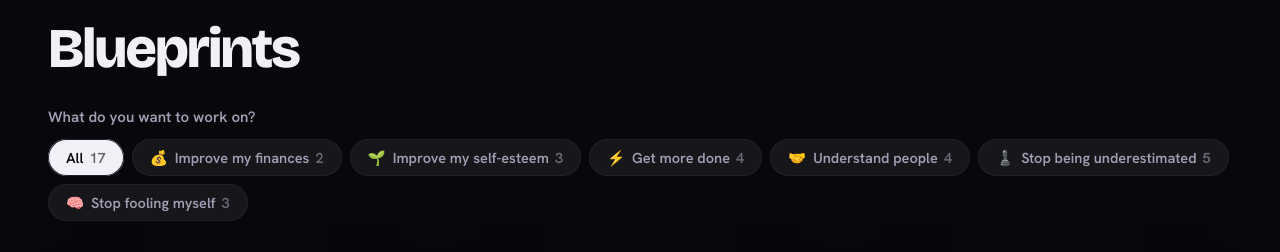
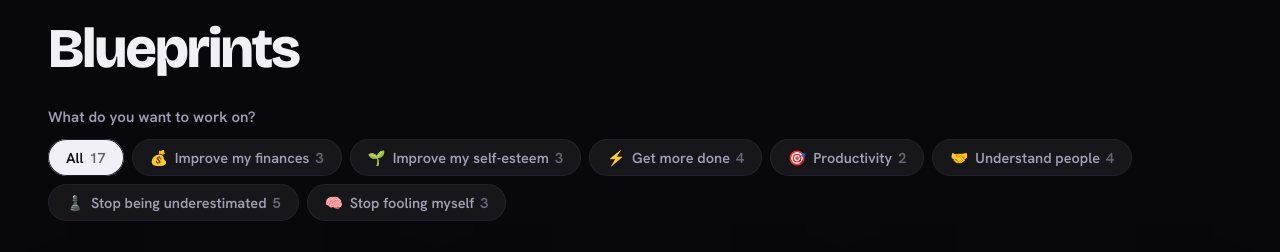
Before and after one commit to sheyenneproduction-eng/antidote-site, a plain HTML site: page library.html in a window 1280 px wide. Shown: the part 1000-1252 px from the top of the page. Drawn offline with nearby package versions, Linux system fonts and the light colour scheme; grey boxes are pictures that could not be loaded.

Commit message:
Blueprints : Money Mastery dans Improve my finances, nouvel onglet Productivity (Shortyear, Habits Dashboard)
Co-Authored-By: Claude Opus 5.5 <noreply@anthropic.com>

```diff
--- a/library.html
+++ b/library.html
@@ -7,25 +7,35 @@
 <script src="data.js?v=20"></script><script src="site.js?v=20"></script>
 <script>
 var rest = P.filter(function (p) { return p.c !== 'systems'; }), free = P.filter(function (p) { return !p.pr; }).length;
+// L’app Shortyear, proposée sous « Productivity » (demande de Sheyenne du 21/11/2026)
+var SY = { s: 'shortyear', c: 'app' };
+function syCard() {
+  var u = SHORTYEAR + '/?ref=antidote-library';
+  return '<article class="k" data-c="app" data-s="shortyear"><a href="' + u + '"' + EXT + ' aria-label="Shortyear"><div class="th"><img src="https://shortyear.com/img/og.png" alt="" loading="lazy"></div></a>' +
+    '<a class="slip" href="' + u + '"' + EXT + '>Our app · Free trial →</a><h3><a href="' + u + '"' + EXT + '>Shortyear</a></h3><p>The goals planner app</p></article>';
+}
 // Blueprints classés par besoin (validé par Sheyenne le 21/11/2026). Un blueprint peut être dans plusieurs besoins.
 var NEEDS = [
-  ["💰", "Improve my finances", ["fix-your-money-mindset", "think-and-grow-rich"]],
+  ["💰", "Improve my finances", ["money-mastery-system", "fix-your-money-mindset", "think-and-grow-rich"]],
   ["🌱", "Improve my self-esteem", ["stop-getting-in-your-own-way", "become-truly-effective", "rewire-your-habits"]],
   ["⚡", "Get more done", ["focus-like-its-your-job", "become-truly-effective", "rewire-your-habits", "from-beginner-to-master"]],
+  ["🎯", "Productivity", ["shortyear", "habits-dashboard"]],
   ["🤝", "Understand people", ["read-people-like-a-book", "master-the-art-of-human-behavior", "make-people-like-you", "become-irresistible"]],
   ["♟️", "Stop being underestimated", ["play-the-power-game", "the-prince", "negotiate-without-giving-in", "win-any-conflict", "the-art-of-war"]],
   ["🧠", "Stop fooling myself", ["outsmart-your-own-brain", "the-art-of-war", "the-prince"]]
-].map(function (n) { return [n[0], n[1], n[2].filter(function (s) { return bySlug(s); })]; });
+].map(function (n) { return [n[0], n[1], n[2].filter(function (s) { return s === SY.s || bySlug(s); })]; });
+// les Systems rangés dans un besoin n’apparaissent dans la grille que sous ce besoin (ils ont leur propre section au-dessus)
+var extra = [SY].concat(P).filter(function (p) { return p.c !== 'blueprints' && p.c !== 'challenges' && NEEDS.some(function (n) { return n[2].indexOf(p.s) >= 0; }); });
 mount('', '<div class="top"><div class="wrap"><div class="eyebrow">The library</div><h1>The books you love, <em>ready to use.</em></h1>' +
   '<p class="sub">Blueprints turn one book into a plan. Systems run the parts of your life a single book can’t fix.</p></div></div>' +
   '<div class="wrap"><section id="systems"><div class="row-h"><h2>Systems</h2></div><div class="sys">' + systemCards() + '</div></section>' +
   '<section id="blueprints"><div class="row-h"><div><h2>Blueprints</h2><p class="need-q">What do you want to work on?</p><div class="tabs needs" id="tabs">' +
   '<button type="button" data-f="all" aria-pressed="true">All<i>' + rest.length + '</i></button>' +
   NEEDS.map(function (n, i) { return '<button type="button" data-f="' + i + '" aria-pressed="false"><b aria-hidden="true">' + n[0] + '</b>' + esc(n[1]) + '<i>' + n[2].length + '</i></button>'; }).join('') + '</div></div></div>' +
-  '<div class="g1" id="grid">' + rest.map(productCard).join('') + '</div></section>' + newsletterBand() + '</div>');
+  '<div class="g1" id="grid">' + rest.concat(extra).map(function (p, i) { var c = p === SY ? syCard() : productCard(p, i); return p.c === 'systems' || p === SY ? c.replace('<article ', '<article hidden ') : c; }).join('') + '</div></section>' + newsletterBand() + '</div>');
 document.getElementById('tabs').addEventListener('click', function (e) {
   var b = e.target.closest('button'); if (!b) return; var f = b.getAttribute('data-f');
   [].forEach.call(this.children, function (x) { x.setAttribute('aria-pressed', String(x === b)); });
-  [].forEach.call(document.querySelectorAll('#grid .k'), function (k) { k.hidden = f !== 'all' && NEEDS[f][2].indexOf(k.getAttribute('data-s')) < 0; });
+  [].forEach.call(document.querySelectorAll('#grid .k'), function (k) { k.hidden = f === 'all' ? /systems|app/.test(k.getAttribute('data-c')) : NEEDS[f][2].indexOf(k.getAttribute('data-s')) < 0; });
 });
 </script></body></html>
```
